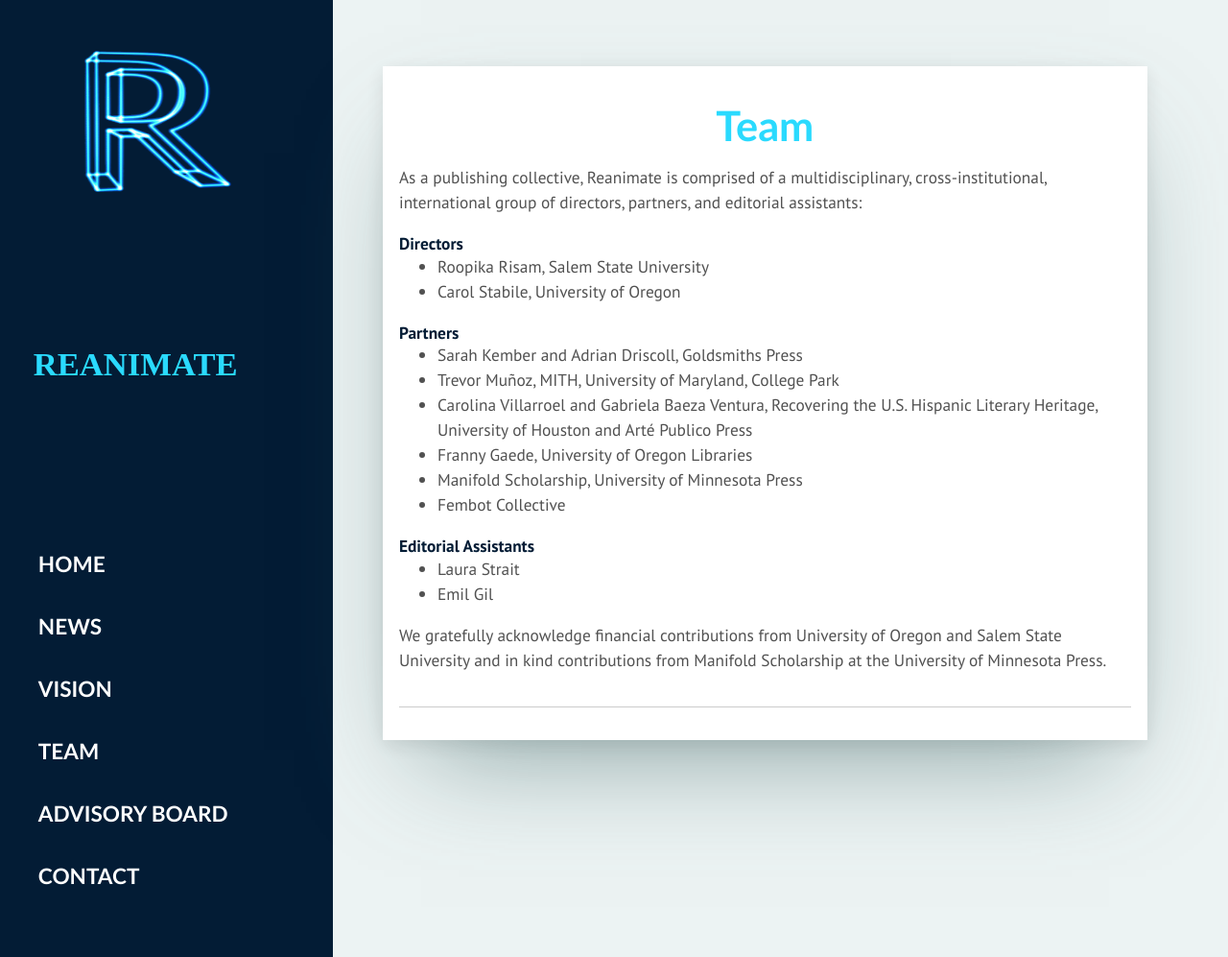
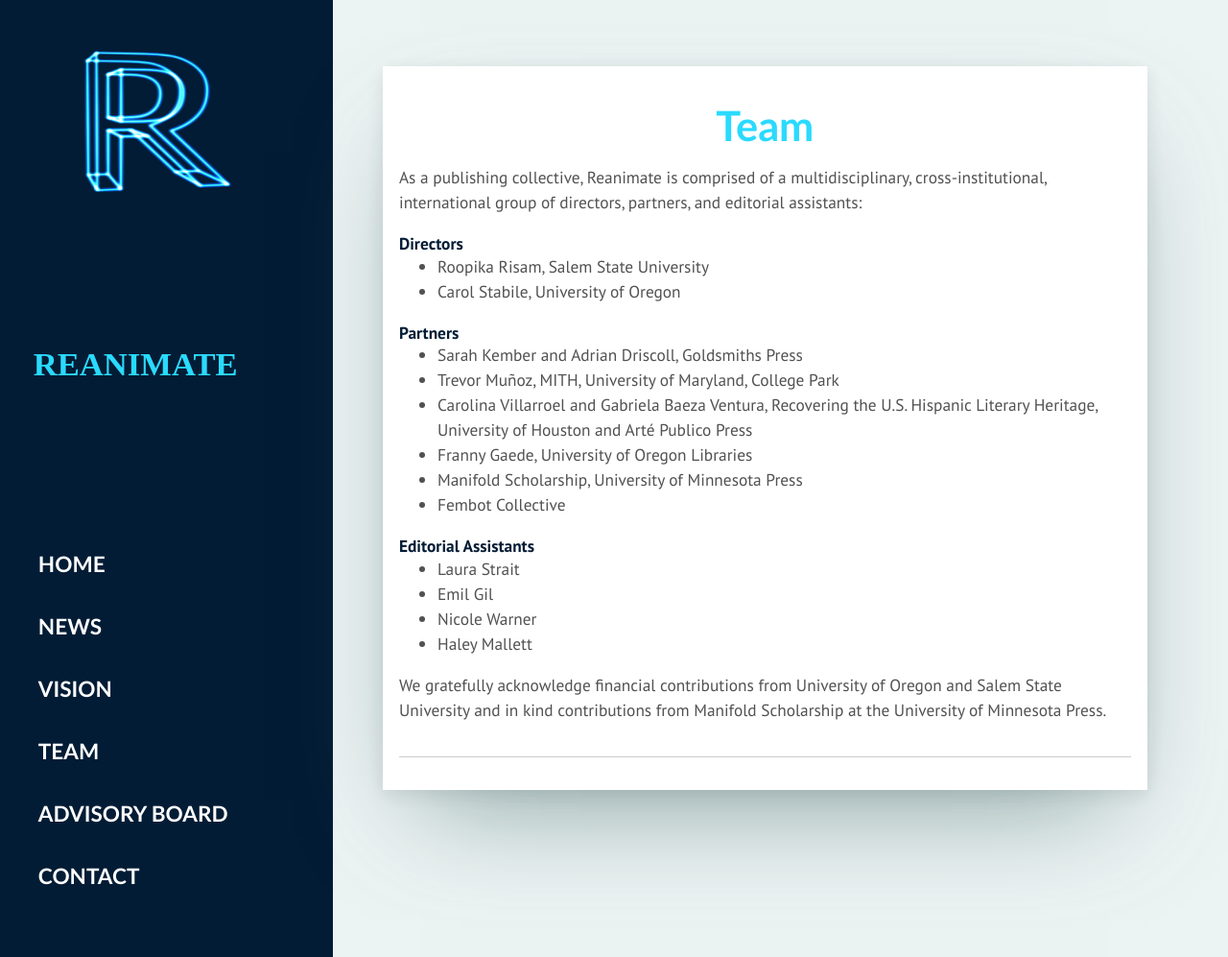
Before and after one commit to roopikarisam/reanimate, a Jekyll site: the page built from _pages/team.html, in a window 1280 px wide and 997 px high. Shown: the whole window at 96% size. Built offline with Jekyll 4.4.1, drawn with Linux system fonts in a browser that asks for light colours; some web fonts are replaced.

Commit message:
updated team

```diff
--- a/_pages/team.html
+++ b/_pages/team.html
@@ -23,5 +23,7 @@ As a publishing collective, Reanimate is comprised of a multidisciplinary, cross
 <ul style="margin-top:-20px;">
 <li>Laura Strait</li>
 <li>Emil Gil</li>
+<li>Nicole Warner</li>
+<li>Haley Mallett</li>
 </ul>
 We gratefully acknowledge financial contributions from University of Oregon and Salem State University and in kind contributions from Manifold Scholarship at the University of Minnesota Press.
```
